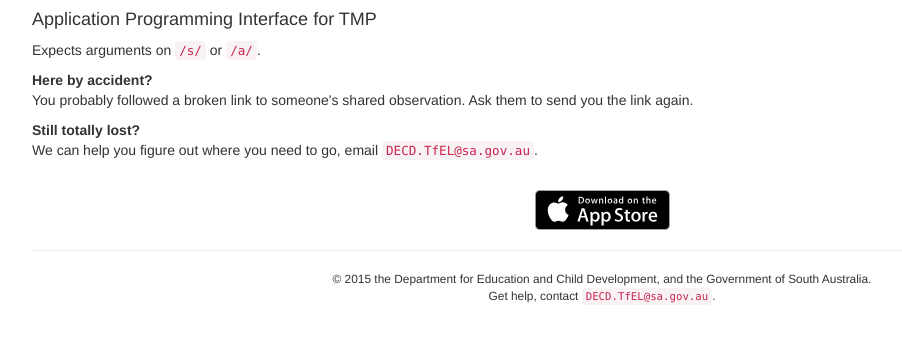
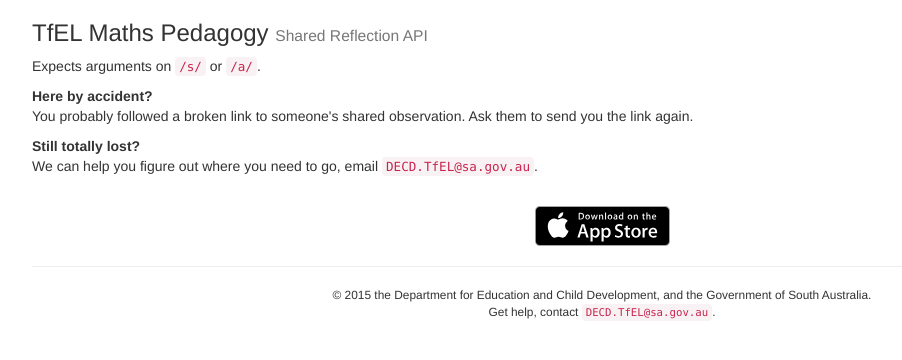
Before and after one commit to TfEL/TfEL-Maths-Pedagogy, a PHP site: page / in a window 1280 px wide. Shown: the top 360 px of the page, without its empty margins (38-940 px from the left). Run offline with PHP 8.4, Linux system fonts and the light colour scheme; some libraries are stand-ins or nearby versions.

Commit message:
Updates web

```diff
--- a/web/classes/presentation.class.php
+++ b/web/classes/presentation.class.php
@@ -20,17 +20,17 @@ class tmpPresentation extends Presentation {
 		$this->createHeader( $title );
 		$this->createFooter();
 		if ($contents == false) {
-			$this->page = $this->header . "<h2>No result found for that code</h2>" . $this->footer;
+			$this->page = $this->header . "<h3>TfEL Maths Pedagogy <small>Shared Reflection</small></h3> <p>No result found for that code.</p>" . $this->footer;
 		} else if (is_array($contents)) {
 			$this->page = $this->header;
 
 			// Create the page
-			$tableView['wrap']['before'] = '<h3>TfEL Maths Pedagogy <small>Shared Reflection</small></h3> <div class="row">';
+			$tableView['wrap']['before'] = '<h3>TfEL Maths Pedagogy <small>Shared Reflection</small></h3> <p>If you find identifiable student or teacher data inside this share, please let us know so we can remove the entry.</p> <div class="row">';
 			$tableView['wrap']['after'] = '</div>';
 			$tableView['prefix'] = '<div class="col-md-6">';
-			$tableView['postfix'] =  '</div></div>';
-			$tableView['first'] = '<div class="thead nyd">Things that suggest this element <br><strong>is not yet developed</strong> in my classroom.</div> <div class="tborder">' . $contents[nyd];
-			$tableView['second'] = '<div class="thead iwd">Things that suggest this element <br><strong>is well developed</strong> in my classroom.</div> <div class="tborder">' . $contents[iwd];
+			$tableView['postfix'] =  '</pre></div></div>';
+			$tableView['first'] = '<div class="thead nyd">Things that suggest this element <br><strong>is not yet developed</strong> in my classroom.</div> <div class="tborder"><pre>' . $contents[nyd];
+			$tableView['second'] = '<div class="thead iwd">Things that suggest this element <br><strong>is well developed</strong> in my classroom.</div> <div class="tborder"><pre>' . $contents[iwd];
 
 			// Deliver the page
 			$this->page .= $tableView['wrap']['before'];
--- a/web/classes/sharedata.class.php
+++ b/web/classes/sharedata.class.php
@@ -51,7 +51,7 @@ class shareData {
 					$prepared = $this->pdo->prepare($this->insert);
 					$prepared->execute(array($shareid, $createdtoken, $sharedata));
 
-					$shareurl = "http://maths.tfel.edu.au/s/" . $shareid;
+					$shareurl = array("url"=>"https://maths.tfel.edu.au/s/" . $shareid);
 					$this->return = $shareurl;
 				}
 			} else {
@@ -77,7 +77,7 @@ class shareData {
 		if ($result) {
 			$this->contents = json_decode($result[0][4], true);
 		} else {
-			$this->contents = flase;
+			$this->contents = false;
 		}
 
 		return $this;
--- a/web/index.php
+++ b/web/index.php
@@ -14,7 +14,7 @@ $router = new AltoRouter();
 // Index
 $router->map( 'GET', '/', function() {
     $tmpPresentation = new tmpPresentation();
-    echo $tmpPresentation->generatePage("TfEL Maths Pedagogy", "<h4>Application Programming Interface for TMP</h4><p>Expects arguments on <code>/s/</code> or <code>/a/</code>.</p><p><strong>Here by accident?</strong><br>You probably followed a broken link to someone's shared observation. Ask them to send you the link again.</p><p><strong>Still totally lost?</strong><br>We can help you figure out where you need to go, email <code>DECD.TfEL@sa.gov.au</code>.")->page;
+    echo $tmpPresentation->generatePage("TfEL Maths Pedagogy", "<h3>TfEL Maths Pedagogy <small>Shared Reflection API</small></h3> <p>Expects arguments on <code>/s/</code> or <code>/a/</code>.</p><p><strong>Here by accident?</strong><br>You probably followed a broken link to someone's shared observation. Ask them to send you the link again.</p><p><strong>Still totally lost?</strong><br>We can help you figure out where you need to go, email <code>DECD.TfEL@sa.gov.au</code>.")->page;
 });
 
 // Addition
@@ -53,6 +53,8 @@ if( $match && is_callable( $match['target'] ) ) {
 } else {
 	// no route was matched
 	header( $_SERVER["SERVER_PROTOCOL"] . ' 404 Not Found');
+	$tmpPresentation = new tmpPresentation();
+	echo $tmpPresentation->generatePage("TfEL Maths Pedagogy", false)->page;
 }
 
 ?>
--- a/web/vendor/twbs/bootstrap/dist/css/tmp.css
+++ b/web/vendor/twbs/bootstrap/dist/css/tmp.css
@@ -25,3 +25,11 @@ body {
 	background: rgba(88, 93, 164, 1) url("/img/sad-face@3x.png") no-repeat center right;
 	background-size: 7%;
 }
+
+pre {
+	background: #fff;
+	border: 0px;
+	font-family: "Helvetica Neue", Helvetiaca, Arial, sans-serif;
+	white-space: pre-line;
+	word-wrap: break-word;
+}
--- a/web/views/header.tmp.php
+++ b/web/views/header.tmp.php
@@ -9,6 +9,12 @@
     <link href="/css/bootstrap.min.css" rel="stylesheet">
     <link href="/css/tmp.css" rel="stylesheet">
 
+	<meta property="og:type" content="website">
+	<meta property="og:title" content="My Shared Reflection on TfEL Maths Pedagogy">
+	<meta property="og:description" content="This user has shared their TfEL Maths Pedagogy reflection with you. Start reflecting on your Mathematics pedagogy using a TfEL lens by downloading TfEL Maths Pedagogy on the AppStore for iPad today.">
+	<meta property="og:image" content="http://maths.tfel.edu.au/img/tmp-share.jpg">
+	<meta property="og:image:type" content="image/png"
+
     <!--[if lt IE 9]>
       <script src="https://oss.maxcdn.com/html5shiv/3.7.2/html5shiv.min.js"></script>
       <script src="https://oss.maxcdn.com/respond/1.4.2/respond.min.js"></script>
```
Also changed, not shown: web/img/tmp-share.jpg (added), web/tmpweb.sqlite3, 12 other files.
